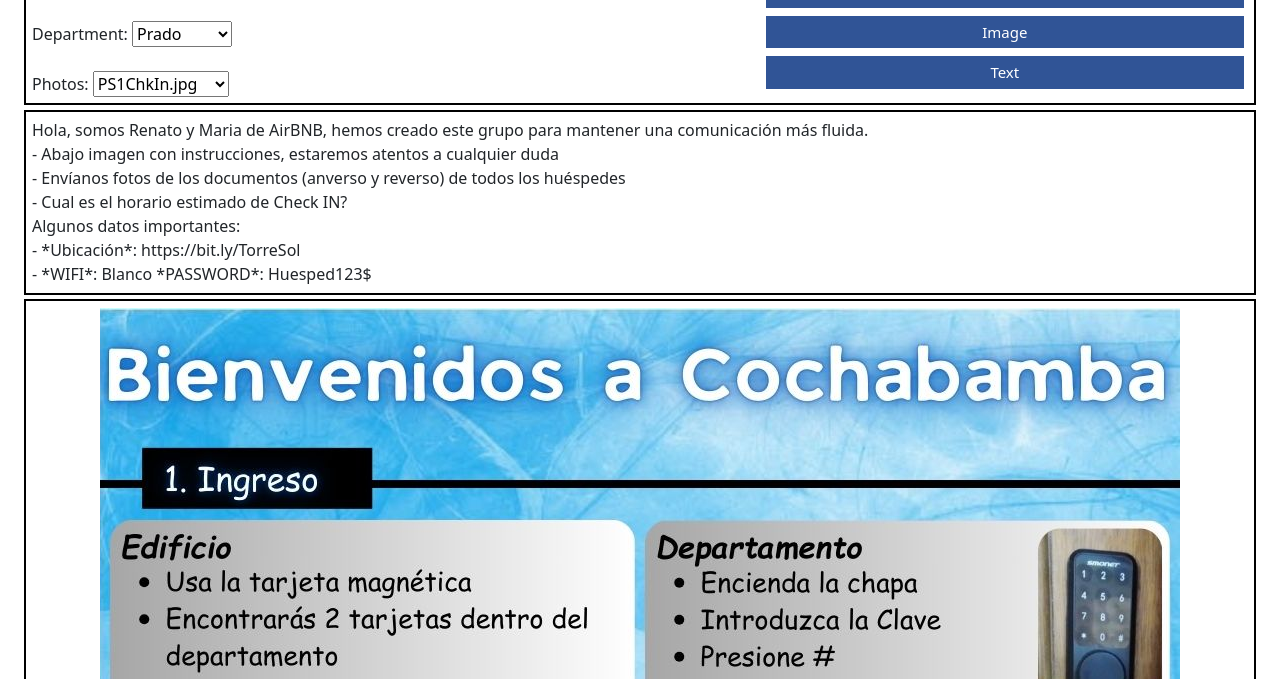
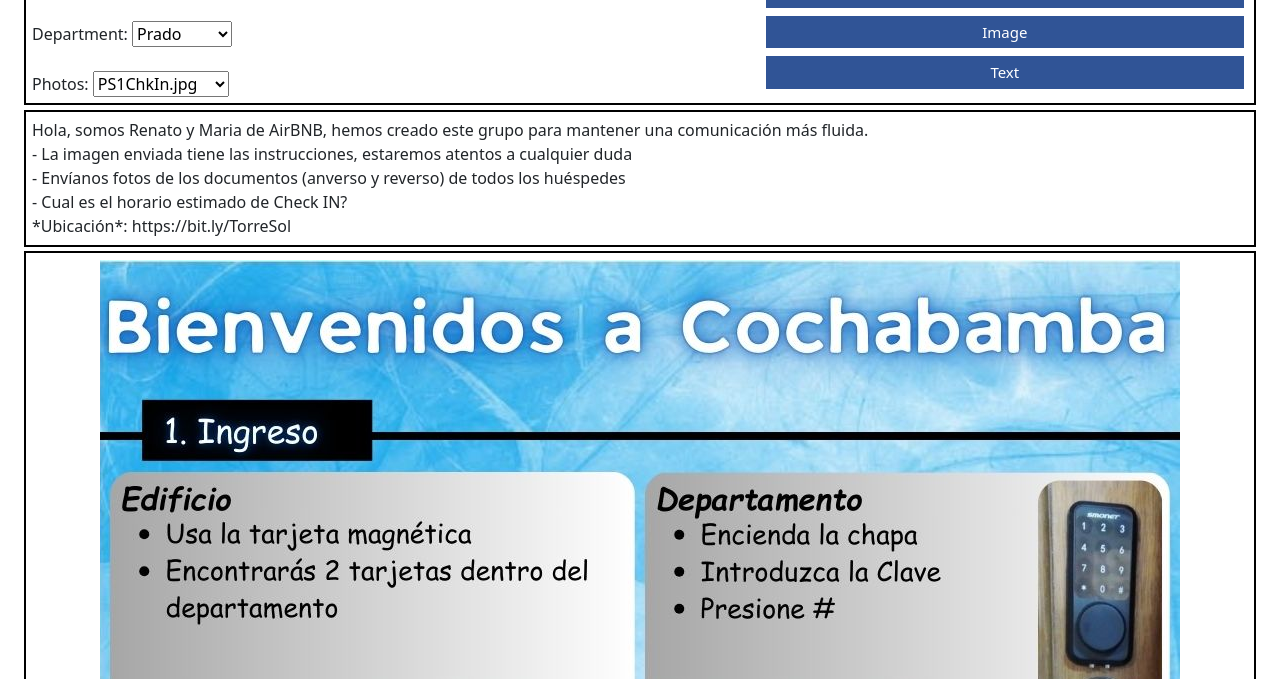
Before and after one commit to luzbelo/loayzaAirBNB, a plain HTML site: page index.html in a window 1280 px wide. Shown: the part 121-800 px from the top of the page. Drawn offline with nearby package versions, Linux system fonts and the light colour scheme.

Commit message:
Update index.html

```diff
--- a/index.html
+++ b/index.html
@@ -64,9 +64,9 @@
 		$(document).ready(() => {updatePhotos();}); //run on document load
 		//MSG Spanish Prado, Beijin y Equipenorte  ;  English Prado, Beijin y Equipenorte
 		const k_messages = [];
-		k_messages[0] = "Hola, somos Renato y Maria de AirBNB, hemos creado este grupo para mantener una comunicación más fluida.<br>- Abajo imagen con instrucciones, estaremos atentos a cualquier duda<br>- Envíanos fotos de los documentos (anverso y reverso) de todos los huéspedes<br>- Cual es el horario estimado de Check IN?<br>Algunos datos importantes:<br>- *Ubicación*: https://bit.ly/TorreSol      <br>- *WIFI*: Blanco *PASSWORD*: Huesped123$";
-		k_messages[1] = "Hola, somos Renato y Maria de AirBNB, hemos creado este grupo para mantener una comunicación más fluida.<br>- Abajo imagen con instrucciones, estaremos atentos a cualquier duda<br>- Envíanos fotos de los documentos (anverso y reverso) de todos los huéspedes<br>- Cual es el horario estimado de Check IN?<br>Algunos datos importantes:<br>- *Ubicación*: https://bit.ly/cochabeiging  <br>- *WIFI*: Blanco *PASSWORD*: Huesped123$<br>- *Clave de la caja*: 2051";
-		k_messages[2] = "Hola, somos Renato y Maria de AirBNB, hemos creado este grupo para mantener una comunicación más fluida.<br>- Abajo imagen con instrucciones, estaremos atentos a cualquier duda<br>- Envíanos fotos de los documentos (anverso y reverso) de todos los huéspedes<br>- Cual es el horario estimado de Check IN?<br>Algunos datos importantes:<br>- *Ubicación*: https://bit.ly/SczEquipeNorte<br>- *WIFI*: Blanco *PASSWORD*: Huesped123$";
+		k_messages[0] = "Hola, somos Renato y Maria de AirBNB, hemos creado este grupo para mantener una comunicación más fluida.<br>- La imagen enviada tiene las instrucciones, estaremos atentos a cualquier duda<br>- Envíanos fotos de los documentos (anverso y reverso) de todos los huéspedes<br>- Cual es el horario estimado de Check IN?<br>*Ubicación*: https://bit.ly/TorreSol      ";
+		k_messages[1] = "Hola, somos Renato y Maria de AirBNB, hemos creado este grupo para mantener una comunicación más fluida.<br>- La imagen enviada tiene las instrucciones, estaremos atentos a cualquier duda<br>- Envíanos fotos de los documentos (anverso y reverso) de todos los huéspedes<br>- Cual es el horario estimado de Check IN?<br>*Ubicación*: https://bit.ly/cochabeiging  ";
+		k_messages[2] = "Hola, somos Renato y Maria de AirBNB, hemos creado este grupo para mantener una comunicación más fluida.<br>- La imagen enviada tiene las instrucciones, estaremos atentos a cualquier duda<br>- Envíanos fotos de los documentos (anverso y reverso) de todos los huéspedes<br>- Cual es el horario estimado de Check IN?<br>*Ubicación*: https://bit.ly/SczEquipeNorte";
 		k_messages[3] = "Hi, this is Renato and Maria from AirBNB, we have created the group in order to keep a fluent communication.<br>- Below is a image with the guidelines, in case any concern, let us know<br>- Share a picture of the documents (both sides) of all guests<br>- What is your estimated Check IN time?<br>Important information:<br>- *Location*: https://bit.ly/TorreSol      <br>- *WIFI*: Blanco *PASSWORD*: Huesped123$";
 		k_messages[4] = "Hi, this is Renato and Maria from AirBNB, we have created the group in order to keep a fluent communication.<br>- Below is a image with the guidelines, in case any concern, let us know<br>- Share a picture of the documents (both sides) of all guests<br>- What is your estimated Check IN time?<br>Important information:<br>- *Location*: https://bit.ly/cochabeiging  <br>- *WIFI*: Blanco *PASSWORD*: Huesped123$<br>- *Box key*: 2051";
 		k_messages[5] = "Hi, this is Renato and Maria from AirBNB, we have created the group in order to keep a fluent communication.<br>- Below is a image with the guidelines, in case any concern, let us know<br>- Share a picture of the documents (both sides) of all guests<br>- What is your estimated Check IN time?<br>Important information:<br>- *Location*: https://bit.ly/SczEquipeNorte<br>- *WIFI*: Blanco *PASSWORD*: Huesped123$";
@@ -80,7 +80,7 @@
             "EE1ChkIn.jpg", "EE2ChkOut.jpg", "EE3Lavado.jpg",
             "ES1ChkIn.jpg", "ES2ChkOut.jpg", "ES3Lavado.jpg",
             "PE1ChkIn.jpg", "PE2ChkOut.jpg", "PE3Lavado.jpg", "PE4Calefon.jpg", "PE5Jacuzzi.jpg",
-            "PS1ChkIn.jpg", "PS2ChkOut.jpg", "PS3Lavado.jpg", "PS4Calefon.jpg", "PS5Jacizzi.jpg" ];
+            "PS1ChkIn.jpg", "PS2ChkOut.jpg", "PS3Lavado.jpg", "PS4Calefon.jpg", "PS5Jacuzzi.jpg" ];
         // A function that updates the photos displayed.
         function updatePhotos() {
             let language = document.getElementById("languageDrop").value;
```
